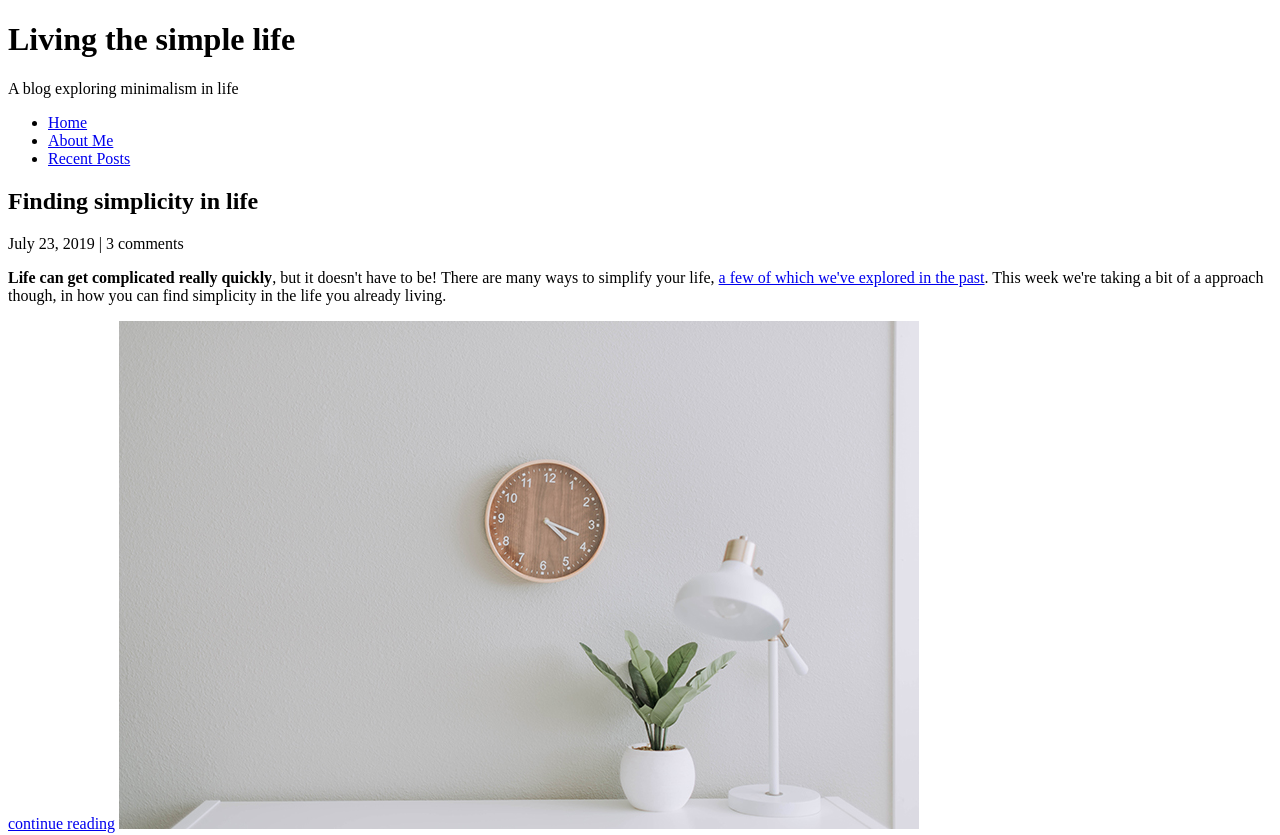
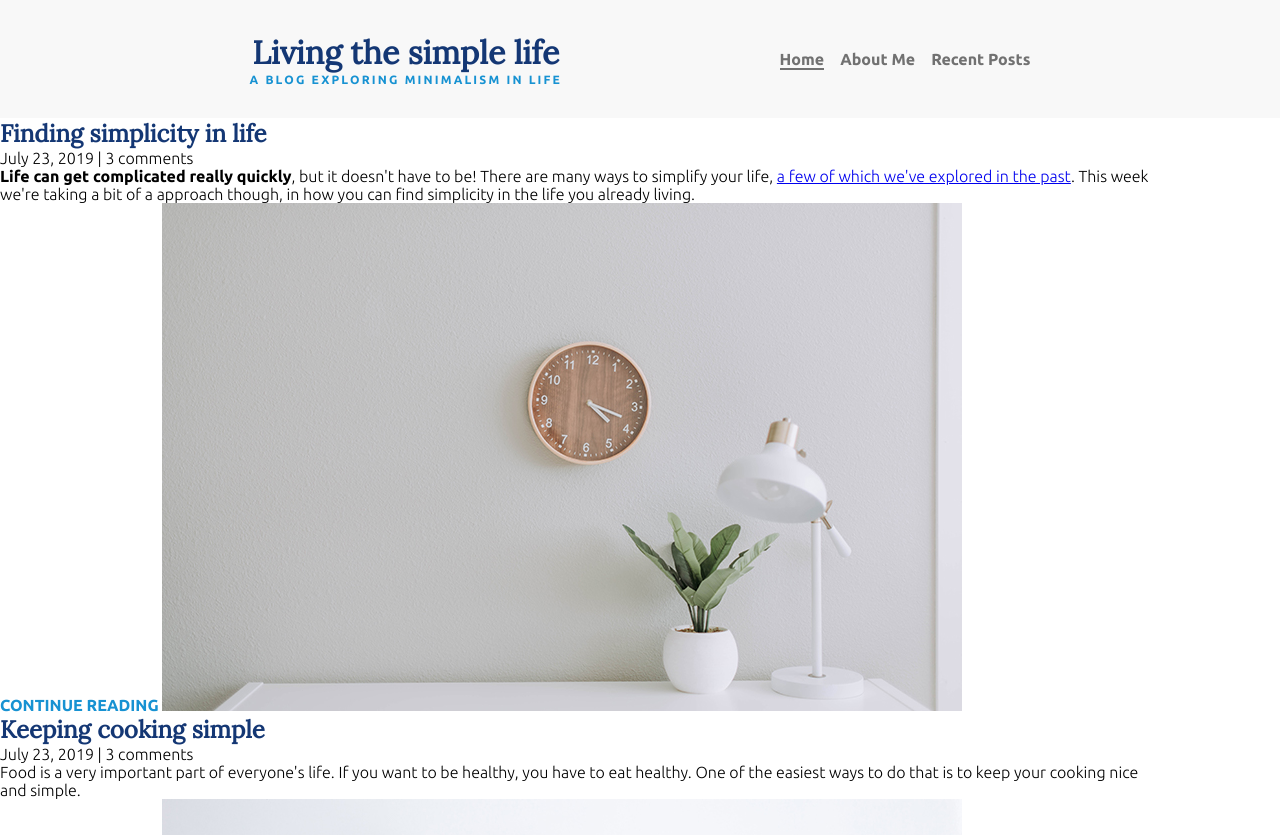
Before and after one commit to AndyCatlow/scrimba, a browser extension: page Living-The-Simple-Life/index.html in a window 1280 px wide. Shown: the top 835 px of the page. Drawn offline with Linux system fonts and the light colour scheme.

Commit message:
add header typography

```diff
--- a/Living-The-Simple-Life/index.html
+++ b/Living-The-Simple-Life/index.html
@@ -14,11 +14,16 @@
   </head>
   <body>
     <header>
+      <div class="container">
         <h1 class="title">Living the simple life</h1>
         <p class="subtitle">A blog exploring minimalism in life</p>
+      </div>
+
       <nav class="nav">
         <ul class="nav-list">
-          <li class="nav-item"><a href="#" class="nav-link">Home</a></li>
+          <li class="nav-item">
+            <a href="#" class="nav-link current-page">Home</a>
+          </li>
           <li class="nav-item"><a href="#" class="nav-link">About Me</a></li>
           <li class="nav-item">
             <a href="#" class="nav-link">Recent Posts</a>
@@ -26,6 +31,7 @@
         </ul>
       </nav>
     </header>
+    <div class="container">
       <main>
         <div class="articles">
           <section class="article-featured">
@@ -36,21 +42,21 @@
               doesn't have to be! There are many ways to simplify your life,
               <a href="#" class="article-inline-link"
                 >a few of which we've explored in the past</a
-            >. This week we're taking a bit of a approach though, in how you can
-            find simplicity in the life you already living.
+              >. This week we're taking a bit of a approach though, in how you
+              can find simplicity in the life you already living.
             </p>
-          <a href="#" class="article-link">continue reading</a>
+            <a href="#" class="read-more">continue reading</a>
             <img src="./images/life.jpg" alt="" />
           </section>
           <section class="recent-article">
             <h2 class="article-title">Keeping cooking simple</h2>
             <time class="small-text">July 23, 2019 | 3 comments</time>
             <p class="article-brief">
-            Food is a very important part of everyone's life. If you want to be
-            healthy, you have to eat healthy. One of the easiest ways to do that
-            is to keep your cooking nice and simple.
+              Food is a very important part of everyone's life. If you want to
+              be healthy, you have to eat healthy. One of the easiest ways to do
+              that is to keep your cooking nice and simple.
             </p>
-          <a href="" class="article-link">continue reading</a>
+            <a href="" class="read-more">continue reading</a>
             <img src="./images/food.jpg" alt="" />
           </section>
           <section class="recent-article">
@@ -62,7 +68,7 @@
               keeping your work life as simple as possible, it will help balance
               everything out.
             </p>
-          <a href="" class="article-link"> continue reading</a>
+            <a href="" class="read-more"> continue reading</a>
             <img src="./images/work.jpg" alt="" />
           </section>
           <section class="recent-article">
@@ -70,11 +76,11 @@
             <time class="small-text">July 23, 2019 | 3 comments</time>
             <p class="article-brief">
               A home isn't a home until you've decorated a little. People either
-            don't decorate, or they go overboard and it doesn't have the impact
-            they were hoping for. Staying simple will help draw the eye where
-            you want it to and make things pop like never before.
+              don't decorate, or they go overboard and it doesn't have the
+              impact they were hoping for. Staying simple will help draw the eye
+              where you want it to and make things pop like never before.
             </p>
-          <a href="" class="article-link">continue reading</a>
+            <a href="" class="read-more">continue reading</a>
             <img src="./images/deco.jpg" alt="" />
           </section>
         </div>
@@ -83,7 +89,8 @@
         <section class="about-me">
           <img src="./images/about-me.jpg" alt="" />
           <p>
-          I find life better, and I'm happier, when things are nice and simple.
+            I find life better, and I'm happier, when things are nice and
+            simple.
           </p>
         </section>
         <section class="recent-posts">
@@ -101,6 +108,7 @@
           </div>
         </section>
       </aside>
+    </div>
     <footer>
       <p><strong>Living the Simple Life</strong></p>
       <p>Copyright 2019</p>
--- a/Living-The-Simple-Life/styles.css
+++ b/Living-The-Simple-Life/styles.css
@@ -1,2 +1,83 @@
 /* font-family: 'Lora', serif;
 font-family: 'Ubuntu', sans-serif;*/
+
+*,
+*::after,
+*::before {
+  margin: 0;
+  padding: 0;
+  box-sizing: border-box;
+}
+
+html {
+  font-family: "Ubuntu", sans-serif;
+}
+
+img {
+  max-width: 100%;
+}
+
+header {
+  display: flex;
+  width: 100vw;
+  justify-content: space-evenly;
+  align-items: center;
+  padding: 2em;
+  background-color: #f8f8f8;
+}
+
+.nav-list {
+  display: flex;
+  gap: 1em;
+  list-style: none;
+}
+.nav-link {
+  text-decoration: none;
+  color: #717171;
+  font-weight: 700;
+}
+
+.current-page {
+  border-bottom: 2px solid currentColor;
+}
+
+.container {
+  max-width: 90%;
+  display: flex;
+  flex-direction: column;
+  align-items: center;
+}
+
+header .container {
+  width: max-content;
+}
+
+h1 {
+  font-size: 2rem;
+  color: #143774;
+  font-family: "Lora", serif;
+  margin: 0;
+}
+
+.subtitle {
+  font-size: 0.75rem;
+  text-transform: uppercase;
+  color: #1792d2;
+  width: 100%;
+  text-align: center;
+  letter-spacing: 0.18em;
+  font-weight: 700;
+}
+
+.article-title {
+  color: #143774;
+  font-family: "Lora", serif;
+}
+
+.read-more {
+  color: #1792d2;
+  text-transform: uppercase;
+  font-family: "Ubuntu", serif;
+  font-weight: 700;
+  text-decoration: none;
+}
```
Lines whose indentation alone changed are shown as unchanged.
